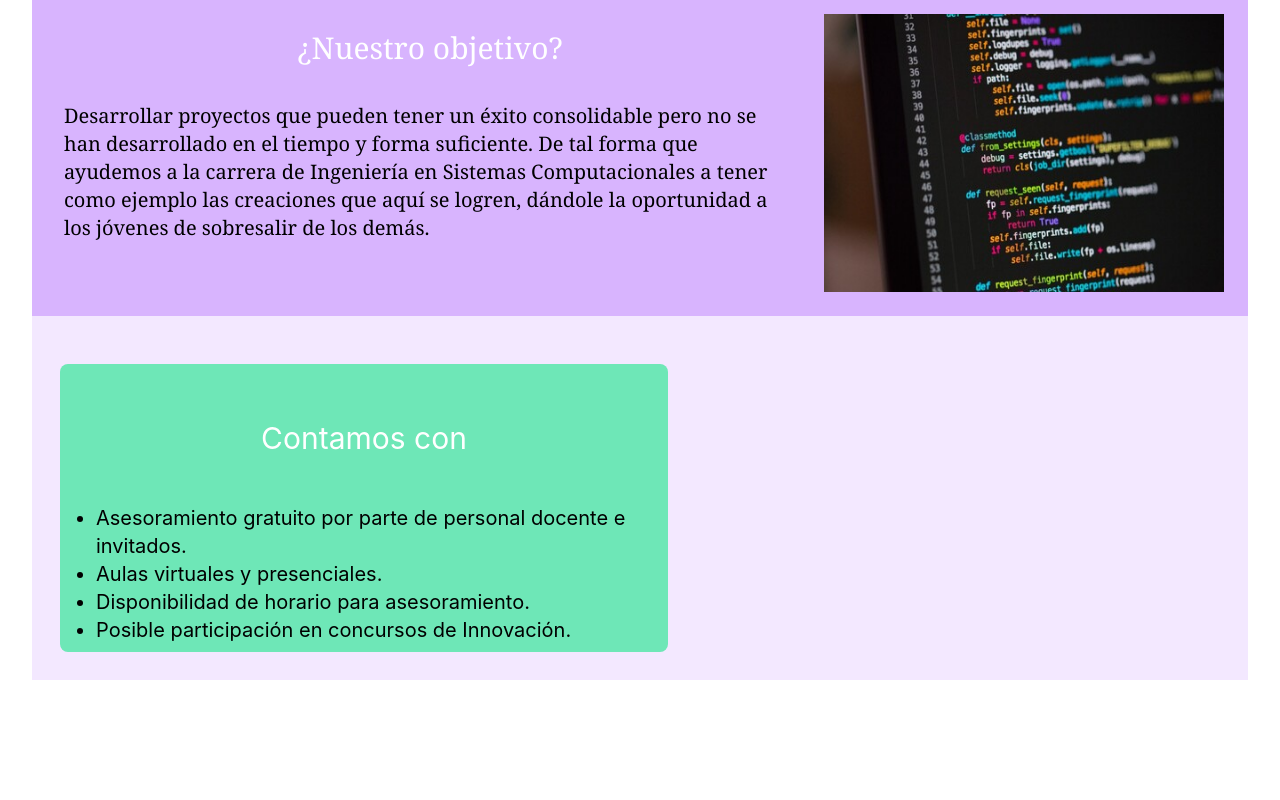
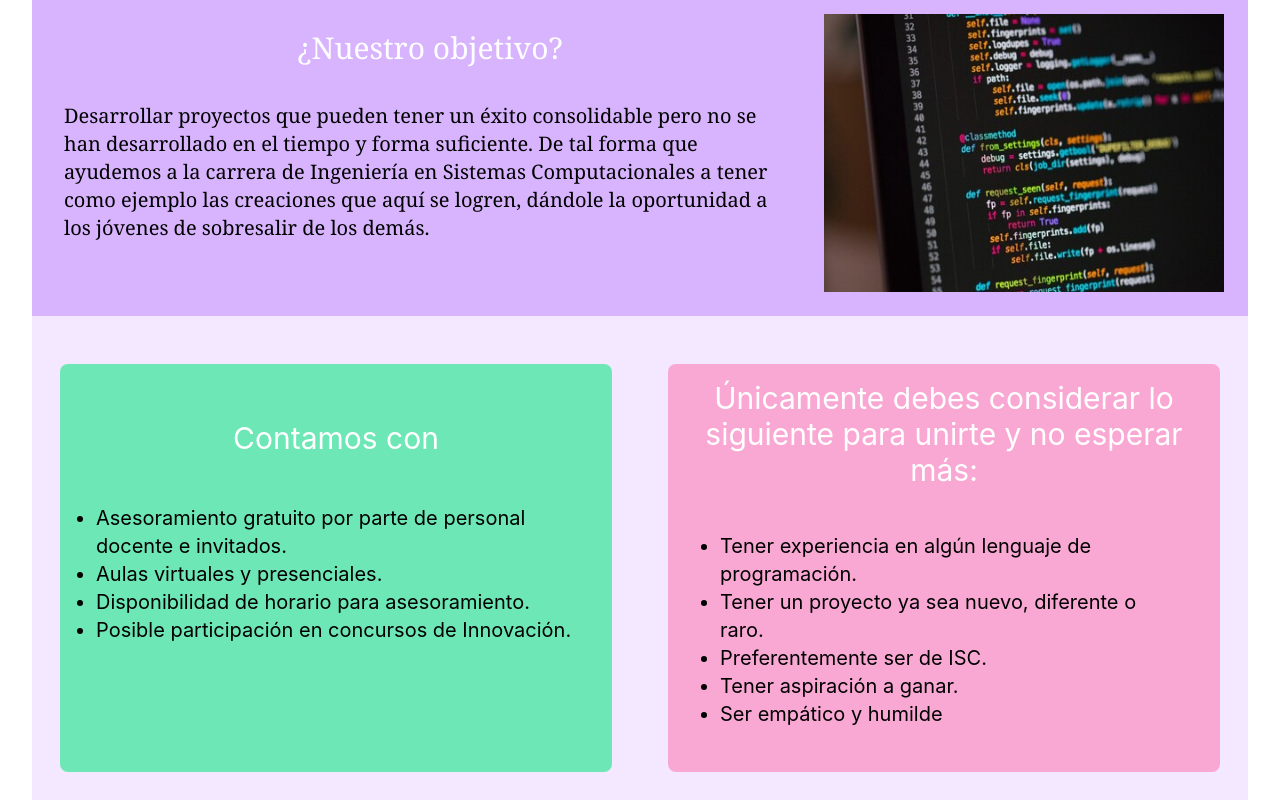
Before and after one commit to Yadira-Canche-Hernandez/VUEJS, a Vue app: page / in a window 1280 px wide. Shown: the part 1035-1835 px from the top of the page. Before the commit the page ends 1715 px from the top, so only its background shows below. Built offline with nearby package versions, Linux system fonts and the light colour scheme.

Commit message:
requisitos

```diff
--- a/src/App.vue
+++ b/src/App.vue
@@ -103,6 +103,22 @@
         </ul>
 
       </div>
+
+      <!--Requisitos-->
+      <div class="w-2/4 flex-col bg-pink-300 rounded-lg justify-between py-2 px-2 mt-5 my-4 mb-7 gap-5 mx-7">
+
+        <h1 class="text-3xl text-center  text-white py-4 mx-5 sm:py-2">Únicamente debes considerar lo siguiente para unirte y no esperar más: </h1>
+        <ul  class="text-xl m-4 py-5 text-black list-disc">
+          <li class="mx-7">Tener experiencia en algún lenguaje de programación.</li>
+          <li class="mx-7">Tener un proyecto ya sea nuevo, diferente o raro.</li>
+          <li class="mx-7">Preferentemente ser de ISC.</li>
+          <li class="mx-7">Tener aspiración a ganar.</li>
+          <li class="mx-7"> Ser empático y humilde</li>
+
+        </ul>
+
+      </div>
+
     </div>
   </div>
 
```
